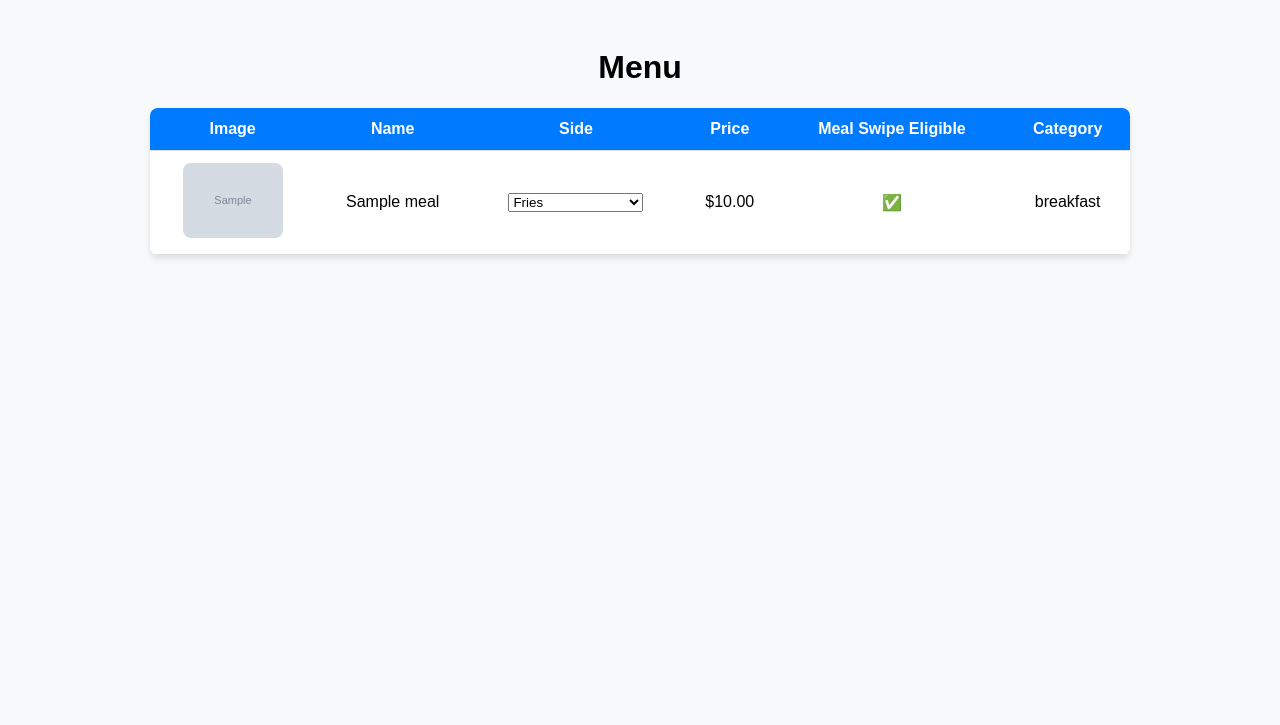
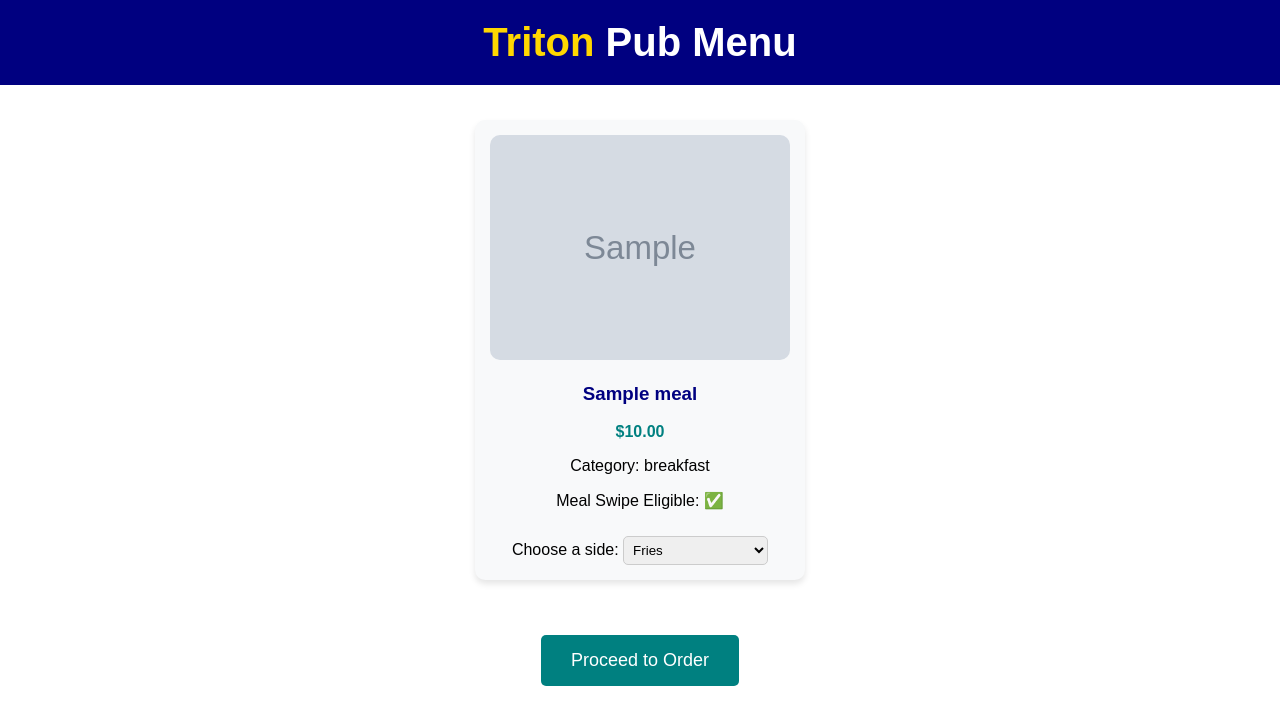
Before and after one commit to aidantleak/software_capstone, a Django app: page /menu/ in a window 1280 px wide. Shown: the top 725 px of the page. Run offline with Django 5.2, Linux system fonts and the light colour scheme; tables that the repository leaves empty hold one stand-in row (values such as "Sample post"); grey boxes marked "Sample" are stand-in pictures.

Commit message:
Home page, Menu Page, Order Page

```diff
--- a/orders/templates/orders/menu.html
+++ b/orders/templates/orders/menu.html
@@ -3,85 +3,104 @@
 <head>
     <meta charset="UTF-8">
     <meta name="viewport" content="width=device-width, initial-scale=1.0">
-    <title>Menu</title>
+    <title>Menu - Triton Pub</title>
     <style>
         body {
             font-family: Arial, sans-serif;
+            background-color: white;
+            margin: 0;
+            padding: 0;
             text-align: center;
-            background-color: #f8f9fa;
+        }
+        .banner {
+            background-color: navy;
+            color: white;
             padding: 20px;
         }
-        table {
-            width: 80%;
-            margin: auto;
-            border-collapse: collapse;
-            background: white;
+        .banner h1 {
+            font-size: 2.5em;
+            margin: 0;
+        }
+        .banner .triton {
+            color: gold;
+        }
+        .menu-container {
+            display: flex;
+            flex-wrap: wrap;
+            justify-content: center;
+            padding: 20px;
+        }
+        .menu-item {
+            background: #f8f9fa;
+            border-radius: 10px;
             box-shadow: 0px 4px 6px rgba(0, 0, 0, 0.1);
-            border-radius: 8px;
-            overflow: hidden;
+            margin: 15px;
+            padding: 15px;
+            width: 300px;
+            text-align: center;
         }
-        th, td {
-            padding: 12px;
-            border-bottom: 1px solid #ddd;
+        .menu-item img {
+            width: 100%;
+            height: auto;
+            border-radius: 10px;
         }
-        th {
-            background-color: #007bff;
+        .menu-item h3 {
+            color: navy;
+        }
+        .menu-item .price {
+            color: teal;
+            font-weight: bold;
+        }
+        .menu-item select {
+            margin-top: 10px;
+            padding: 5px;
+            border-radius: 5px;
+            border: 1px solid #ccc;
+        }
+        .button {
+            display: inline-block;
+            padding: 15px 30px;
+            margin: 20px;
+            font-size: 18px;
             color: white;
+            background-color: teal;
+            border: none;
+            border-radius: 5px;
+            text-decoration: none;
         }
-        img {
-            width: 100px;
-            height: auto;
-            border-radius: 8px;
-        }
-        tr:hover {
-            background-color: #f1f1f1;
+        .button:hover {
+            background-color: #005f5f;
         }
     </style>
 </head>
 <body>
-    <h1>Menu</h1>
-    <table>
-        <thead>
-            <tr>
-                <th>Image</th>
-                <th>Name</th>
-                <th>Side</th> <!-- New column for side selection -->
-                <th>Price</th>
-                <th>Meal Swipe Eligible</th>
-                <th>Category</th>
-            </tr>
-        </thead>
-        <tbody>
+    <div class="banner">
+        <h1><span class="triton">Triton</span> Pub Menu</h1>
+    </div>
+
+    <div class="menu-container">
         {% for meal in meals %}
-            <tr>
-                <td>
+        <div class="menu-item">
             {% if meal.image %}
                 <img src="{{ meal.image.url }}" alt="{{ meal.name }}">
             {% else %}
-                        No Image
+                <p>No Image Available</p>
             {% endif %}
-                </td>
-                <td>{{ meal.name }}</td>
-                <td>
+            <h3>{{ meal.name }}</h3>
+            <p class="price">${{ meal.price }}</p>
+            <p>Category: {{ meal.category }}</p>
+            <p>Meal Swipe Eligible: {% if meal.mealSwipe %}✅{% else %}-{% endif %}</p>
+            <label for="side">Choose a side:</label>
             <select name="side">
                 <option value="fries">Fries</option>
                 <option value="Sweet Potato Fries">Sweet Potato Fries</option>
                 <option value="chips">Chips</option>
                 <option value="fruit">Fruit</option>
             </select>
-                </td>
-                <td>${{ meal.price }}</td>
-                <td>
-                    {% if meal.mealSwipe %}
-                        ✅
-                    {% else %}
-                        -
-                    {% endif %}
-                </td>
-                <td>{{ meal.category }}</td>
-            </tr>
+        </div>
         {% endfor %}
-        </tbody>
-    </table>
+    </div>
+
+    <a href="order.html" class="button">Proceed to Order</a>
 </body>
 </html>
```
Also changed, not shown: orders/templates/orders/home.html (+57 -0 lines), orders/templates/orders/order.html (added, +91 -0 lines), 3 other files. Lines whose indentation alone changed are shown as unchanged.
